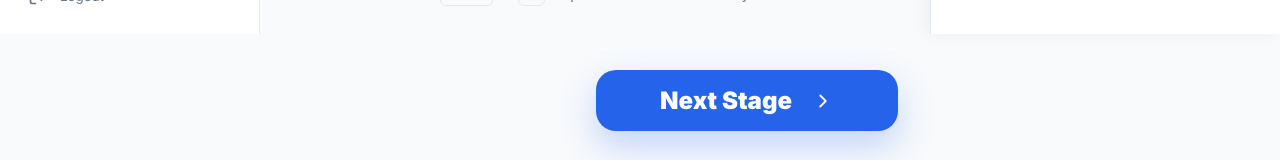
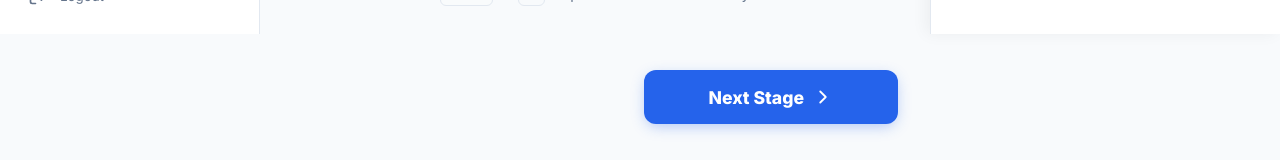
Before and after one commit to Scale-Pods/Audit-Checker, a React (Vite) app: page /sales in a window 1280 px wide. Shown: the part 766-926 px from the top of the page. Built offline with nearby package versions, Linux system fonts and the light colour scheme; no server answers; sample sign-in values are in the browser's storage.

Commit message:
Minor ui fixes

```diff
--- a/src/pages/Sales/SalesAudit.jsx
+++ b/src/pages/Sales/SalesAudit.jsx
@@ -760,7 +760,7 @@ const SalesAudit = () => {
                       />
                     )}
                     {activeStep === 1 && (
-                      <div className="upload-box card" style={{ textAlign: 'center', padding: '3rem 2rem' }}>
+                      <div className="upload-box card" style={{ textAlign: 'center', padding: '3rem 2rem', alignItems: 'center' }}>
                         <FileSpreadsheet size={64} style={{ opacity: 0.5, marginBottom: '1.5rem', color: 'var(--primary)' }} />
                         <h3 className="upload-title text-primary" style={{ fontSize: '1.25rem', marginBottom: '0.75rem' }}>
                           Sales Order
@@ -768,16 +768,6 @@ const SalesAudit = () => {
                         <p style={{ fontSize: '1rem', color: 'var(--text-muted)', maxWidth: '400px', margin: '0 auto', lineHeight: '1.6' }}>
                           Sales Order sheet has been added and will be included in the audit.
                         </p>
-                        {purchaseOrderFiles.length > 0 && !quickCheckResult && (
-                          <button
-                            className="btn btn-primary"
-                            onClick={handleQuickCheck}
-                            disabled={quickCheckLoading}
-                            style={{ marginTop: '1.5rem', padding: '0.75rem 2.5rem', fontSize: '1rem', fontWeight: 700 }}
-                          >
-                            {quickCheckLoading ? <><Loader2 size={20} className="spin-icon" /> Checking...</> : 'Quick Check'}
-                          </button>
-                        )}
                         {quickCheckResult && (
                           <>
                             <div style={{ marginTop: '1.5rem', display: 'inline-flex', alignItems: 'center', gap: '0.75rem', padding: '0.75rem 2rem', borderRadius: '12px', backgroundColor: 'rgba(16, 185, 129, 0.1)', color: 'var(--success)', fontWeight: 700, fontSize: '1rem' }}>
@@ -826,25 +816,38 @@ const SalesAudit = () => {
                           Back
                         </button>
                       )}
+                      <div style={{ display: 'flex', alignItems: 'center', gap: '1rem' }}>
+                        {activeStep === 1 && purchaseOrderFiles.length > 0 && !quickCheckResult && (
+                          <button
+                            className="btn btn-primary"
+                            onClick={handleQuickCheck}
+                            disabled={quickCheckLoading}
+                            style={{ padding: '1rem 4rem', fontSize: '0.85rem', fontWeight: 800, borderRadius: '12px', display: 'flex', flexDirection: 'column', gap: '0.1rem', lineHeight: 1.15 }}
+                          >
+                            <span>{quickCheckLoading ? <><Loader2 size={18} className="spin-icon" /> Sending...</> : 'Quick Check'}</span>
+                            <span style={{ fontSize: '0.5rem', fontWeight: 600, opacity: 0.8 }}>Will be matched with just SO Sheet</span>
+                          </button>
+                        )}
                         {activeStep < 4 ? (
                           <button
-                          className="btn btn-primary btn-done"
+                            className="btn btn-primary"
                             onClick={nextStep}
                             disabled={activeStep === 0 ? purchaseOrderFiles.length === 0 : activeStep !== 1 && steps[activeStep].files.length === 0}
-                          style={{ padding: '1rem 4rem' }}
+                            style={{ padding: '1rem 4rem', fontSize: '1.1rem', fontWeight: 800, borderRadius: '12px', display: 'flex', alignItems: 'center', gap: '0.5rem' }}
                           >
                             Next Stage <ChevronRight size={22} />
                           </button>
                         ) : (
                           <button
-                          className="btn btn-primary btn-done"
+                            className="btn btn-primary"
                             onClick={handleSubmitAll}
                             disabled={isSubmitting || invoiceFiles.length === 0}
-                          style={{ background: 'var(--success)', borderColor: 'var(--success)', padding: '1rem 5rem' }}
+                            style={{ background: 'var(--success)', borderColor: 'var(--success)', padding: '1rem 5rem', fontSize: '1.1rem', fontWeight: 800, borderRadius: '12px', display: 'flex', alignItems: 'center', gap: '0.5rem' }}
                           >
                             {isSubmitting ? <><Loader2 size={24} className="spin-icon" /> Sending...</> : <><Send size={24} /> Final Submit</>}
                           </button>
                         )}
+                      </div>
                     </div>
                   </div>
                 )}
```
Lines whose indentation alone changed are shown as unchanged.
